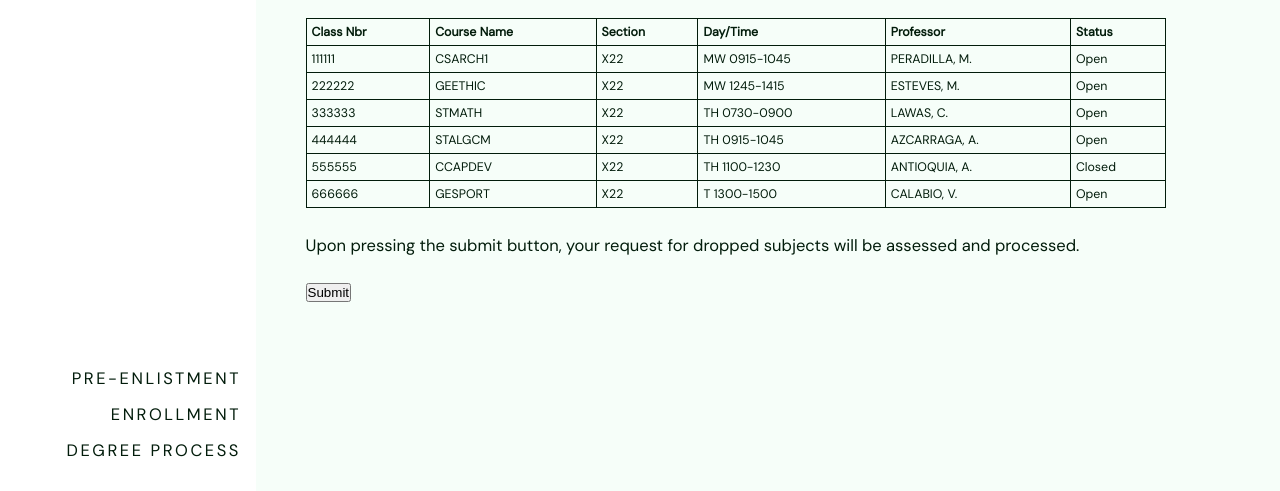
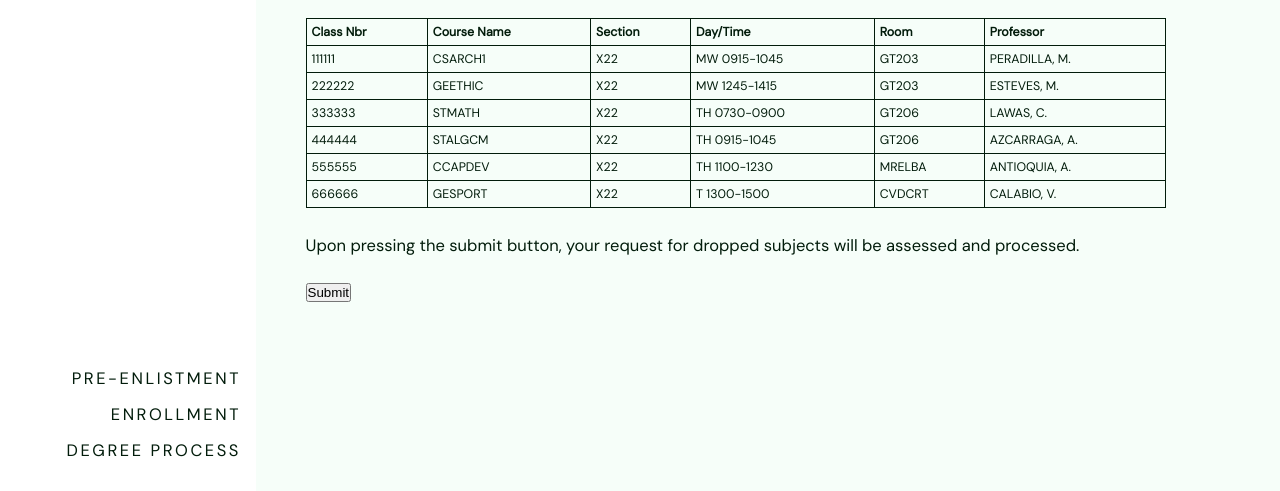
Before and after one commit to gabdelacruz10/animo-sys, a website: page dropclass_list.html in a window 1280 px wide. Shown: the part 309-800 px from the top of the page. Drawn offline with nearby package versions, Linux system fonts and the light colour scheme.

Commit message:
added Room column, removed Status column

```diff
--- a/dropclass_list.html
+++ b/dropclass_list.html
@@ -27,8 +27,8 @@
                         <th>Course Name</th>
                         <th>Section</th>
                         <th>Day/Time</th>
+                        <th>Room</th>
                         <th>Professor</th>
-                        <th>Status</th>
                     </tr>
 
                 </table>
@@ -61,14 +61,14 @@
                 $(this).parents('tr').remove();
             });
         });
-        var sample = { nbr: "123456", name: "GERIZAL", section: "X21", time: "MW 0730-0900", prof: "", stat: "Open" };
+        var sample = { nbr: "123456", name: "GERIZAL", section: "X21", time: "MW 0730-0900", prof: "" };
         var course = [
-            { nbr: "111111", name: "CSARCH1", section: "X22", time: "MW 0915-1045", prof: "PERADILLA, M.", stat: "Open" },
-            { nbr: "222222", name: "GEETHIC", section: "X22", time: "MW 1245-1415", prof: "ESTEVES, M.", stat: "Open" },
-            { nbr: "333333", name: "STMATH", section: "X22", time: "TH 0730-0900", prof: "LAWAS, C.", stat: "Open" },
-            { nbr: "444444", name: "STALGCM", section: "X22", time: "TH 0915-1045", prof: "AZCARRAGA, A.", stat: "Open" },
-            { nbr: "555555", name: "CCAPDEV", section: "X22", time: "TH 1100-1230", prof: "ANTIOQUIA, A.", stat: "Closed" },
-            { nbr: "666666", name: "GESPORT", section: "X22", time: "T 1300-1500", prof: "CALABIO, V.", stat: "Open" }
+            { nbr: "111111", name: "CSARCH1", section: "X22", time: "MW 0915-1045", room: "GT203", prof: "PERADILLA, M." },
+            { nbr: "222222", name: "GEETHIC", section: "X22", time: "MW 1245-1415", room: "GT203", prof: "ESTEVES, M." },
+            { nbr: "333333", name: "STMATH", section: "X22", time: "TH 0730-0900", room: "GT206", prof: "LAWAS, C." },
+            { nbr: "444444", name: "STALGCM", section: "X22", time: "TH 0915-1045", room: "GT206", prof: "AZCARRAGA, A." },
+            { nbr: "555555", name: "CCAPDEV", section: "X22", time: "TH 1100-1230", room: "MRELBA", prof: "ANTIOQUIA, A." },
+            { nbr: "666666", name: "GESPORT", section: "X22", time: "T 1300-1500", room: "CVDCRT", prof: "CALABIO, V." }
         ];
 
         for (i = 0; i < course.length; i++) {
```
